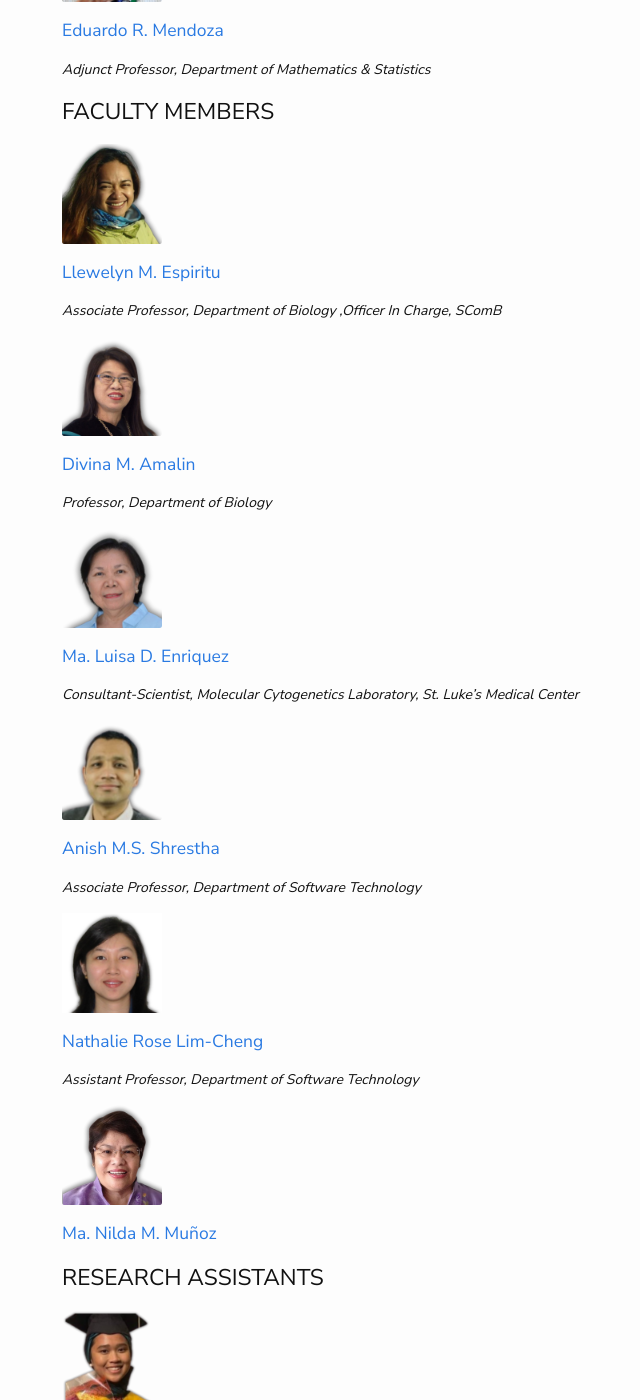
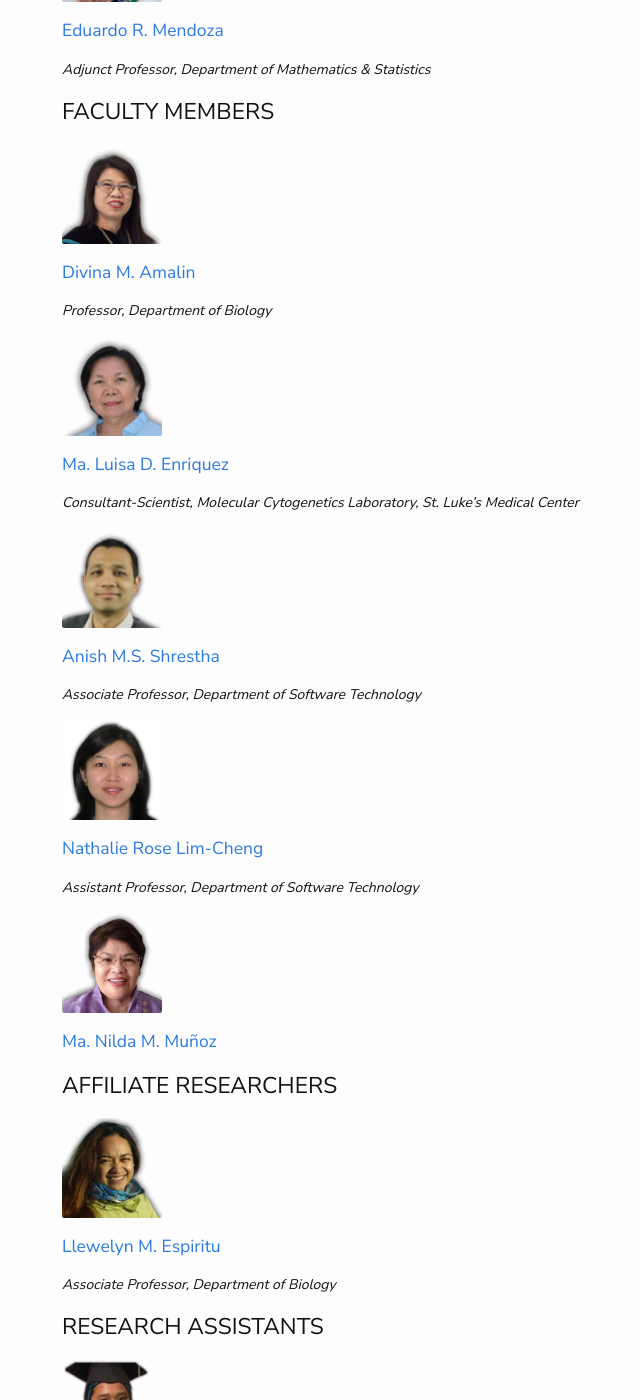
Before and after one commit to dlsu-scomb/dlsu-scomb.github.io, a Jekyll site: the page built from people.md, in a window 1280 px wide and 1400 px high, scrolled down 591 px. Shown: the whole window, without its empty margins (208-848 px from the left). Built offline with Jekyll 4.4.1, drawn with Linux system fonts in a browser that asks for light colours; nearby versions of some CDN libraries; a style sheet for code colours, icons or effects is not loaded.

Commit message:
Update people.md

```diff
--- a/people.md
+++ b/people.md
@@ -17,11 +17,6 @@ permalink: /people/
 
 ### FACULTY MEMBERS
 
-<img src='/assets/people/lyn-espiritu.png' width='100' />
-#### [Llewelyn M. Espiritu](https://www.dlsu.edu.ph/colleges/cos/faculty-profile/?personnel=32742711505) <br>
-*Associate Professor, Department of Biology*
-*,Officer In Charge, SComB*
-
 <img src='/assets/people/divina-amalin.png' width='100' />
 #### [Divina M. Amalin](https://www.dlsu.edu.ph/colleges/cos/faculty-profile/?personnel=32742711629) <br>
 *Professor, Department of Biology*
@@ -40,6 +35,12 @@ permalink: /people/
 
 <img src='/assets/people/nilda-munoz.png' width='100' />
 #### [Ma. Nilda M. Muñoz](https://scholar.google.com.ph/citations?hl=en&user=5lNV_VEAAAAJ&view_op=list_works&sortby=pubdate)
+
+### AFFILIATE RESEARCHERS
+
+<img src='/assets/people/lyn-espiritu.png' width='100' />
+#### [Llewelyn M. Espiritu](https://www.dlsu.edu.ph/colleges/cos/faculty-profile/?personnel=32742711505) <br>
+*Associate Professor, Department of Biology*
 
 ### RESEARCH ASSISTANTS
 
```
